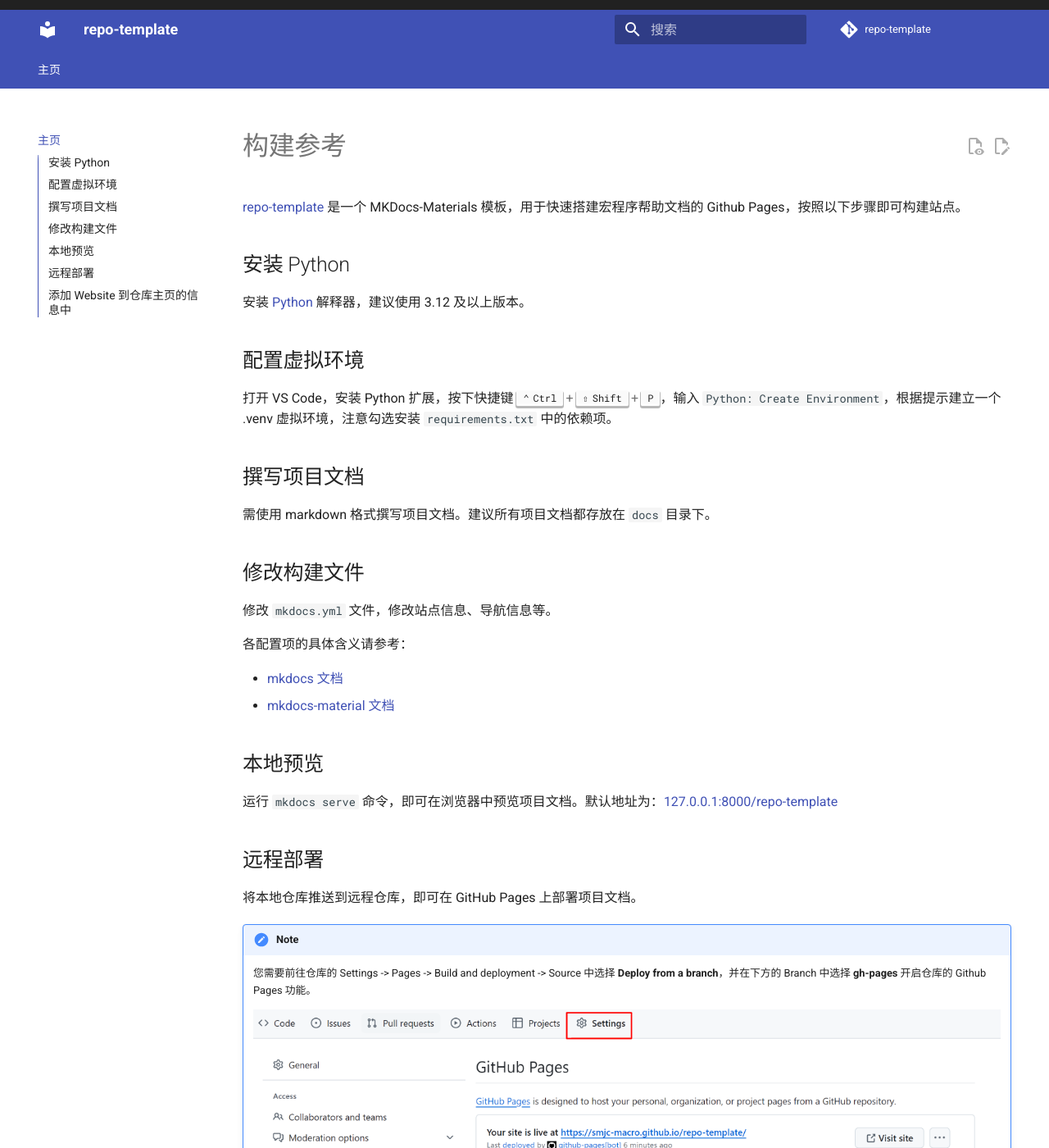
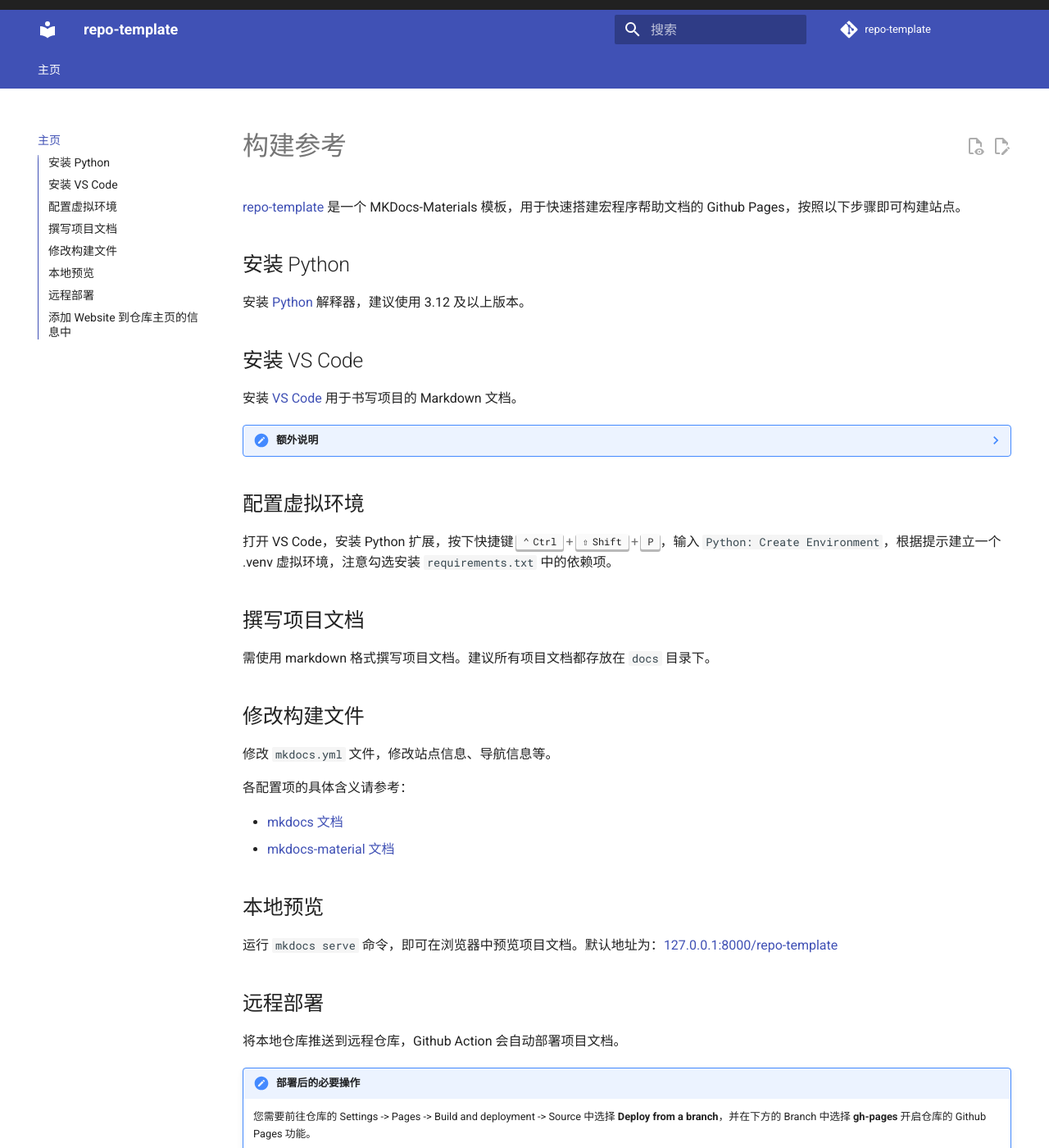
Before and after one commit to smjc-org/repo-template, an MkDocs documentation site: the page built from docs/index.md, in a window 1280 px wide and 1400 px high. Shown: the whole window at 82% size. Built offline with MkDocs 1.6.1 and Material for MkDocs 9.7.7, drawn with Linux system fonts in a browser that asks for light colours; comment, search, counter and statistics services are not loaded; some of the changed text lies outside the part shown.

Commit message:
docs: update guide

```diff
--- a/docs/index.md
+++ b/docs/index.md
@@ -5,6 +5,16 @@
 ## 安装 Python
 
 安装 [Python](https://www.python.org/downloads) 解释器，建议使用 3.12 及以上版本。
+
+## 安装 VS Code
+
+安装 [VS Code](https://code.visualstudio.com) 用于书写项目的 Markdown 文档。
+
+<!-- prettier-ignore-start -->
+??? note "额外说明"
+    实际上这里不一定要使用 VS Code，任意一个文本编辑器都可以，但是使用 VS Code 可以更方便地建立 Python 的虚拟环境。
+
+<!-- prettier-ignore-end -->
 
 ## 配置虚拟环境
 
@@ -29,10 +39,10 @@
 
 ## 远程部署
 
-将本地仓库推送到远程仓库，即可在 GitHub Pages 上部署项目文档。
+将本地仓库推送到远程仓库，Github Action 会自动部署项目文档。
 
 <!-- prettier-ignore-start -->
-!!! note
+!!! note "部署后的必要操作"
     您需要前往仓库的 Settings -> Pages -> Build and deployment -> Source 中选择 **Deploy from a branch**，并在下方的 Branch 中选择 **gh-pages** 开启仓库的 Github Pages 功能。
 
     ![](./assets/activate-pages.png)
@@ -44,7 +54,7 @@
 前往仓库主页，点击右侧边栏的齿轮，勾选 `Use your Github Pages website` 即可。
 
 <!-- prettier-ignore-start -->
-!!! info
+??? info "补充说明"
     您可以前往项目仓库的 Action 页面查看站点的构建过程。
 
 <!-- prettier-ignore-end -->
```
